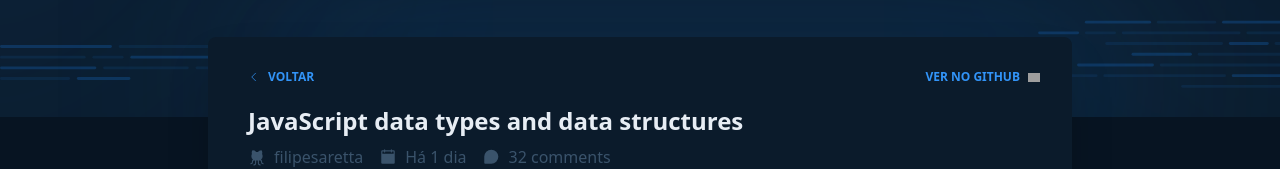
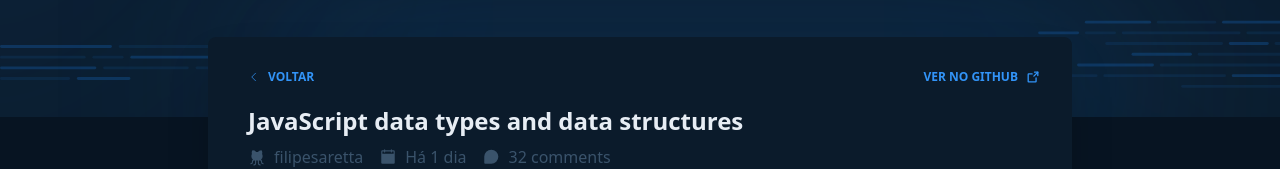
Before and after one commit to filipesaretta/filipe-github-blog, a React (Vite) app: page /post in a window 1280 px wide. Shown: the part 171-340 px from the top of the page. Built offline with nearby package versions, Linux system fonts and the light colour scheme; grey boxes are pictures that could not be loaded.

Commit message:
Fix icon

```diff
--- a/src/pages/Post/index.tsx
+++ b/src/pages/Post/index.tsx
@@ -1,6 +1,6 @@
 import { Link } from 'react-router-dom'
-import link from '../../assets/link-arrow.svg'
 import {
+  ArrowSquareOut,
   CalendarBlank,
   CaretLeft,
   ChatTeardrop,
@@ -26,7 +26,7 @@ export function Post() {
             className="flex gap-2 items-center uppercase text-blue font-bold text-xs col-start-2 row-start-1  h-fit hover:underline hover:underline-offset-4"
           >
             Ver no github
-            <img src={link} alt="" className="w-[12px]" />
+            <ArrowSquareOut size={14} weight="bold" color="#3294F8" />
           </a>
         </header>
         <h1 className="text-2xl text-base-title font-bold">
```
